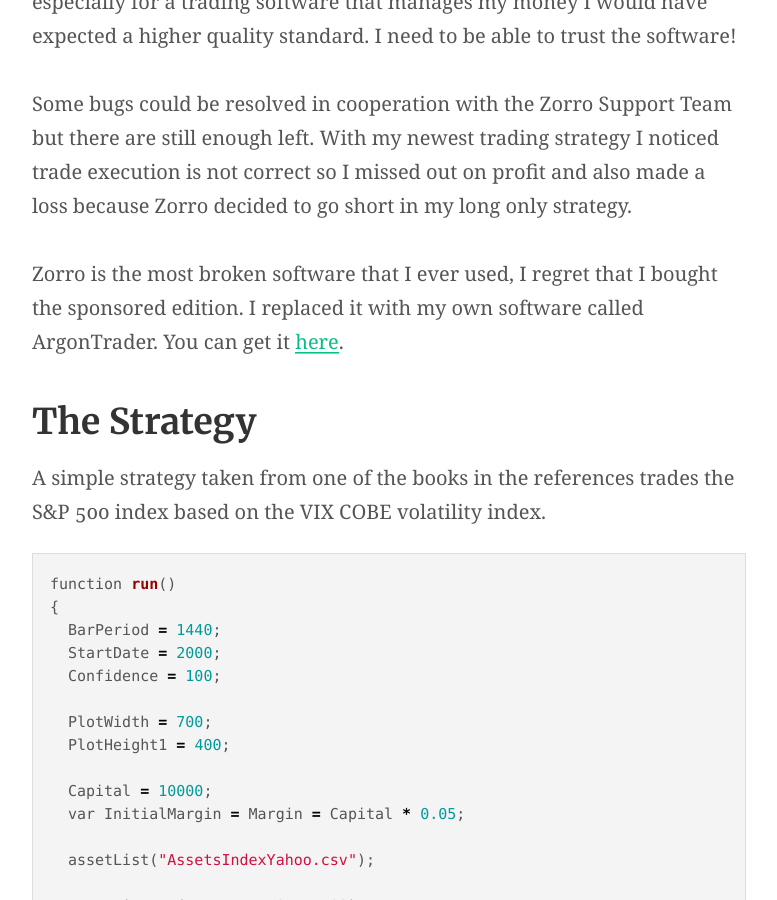
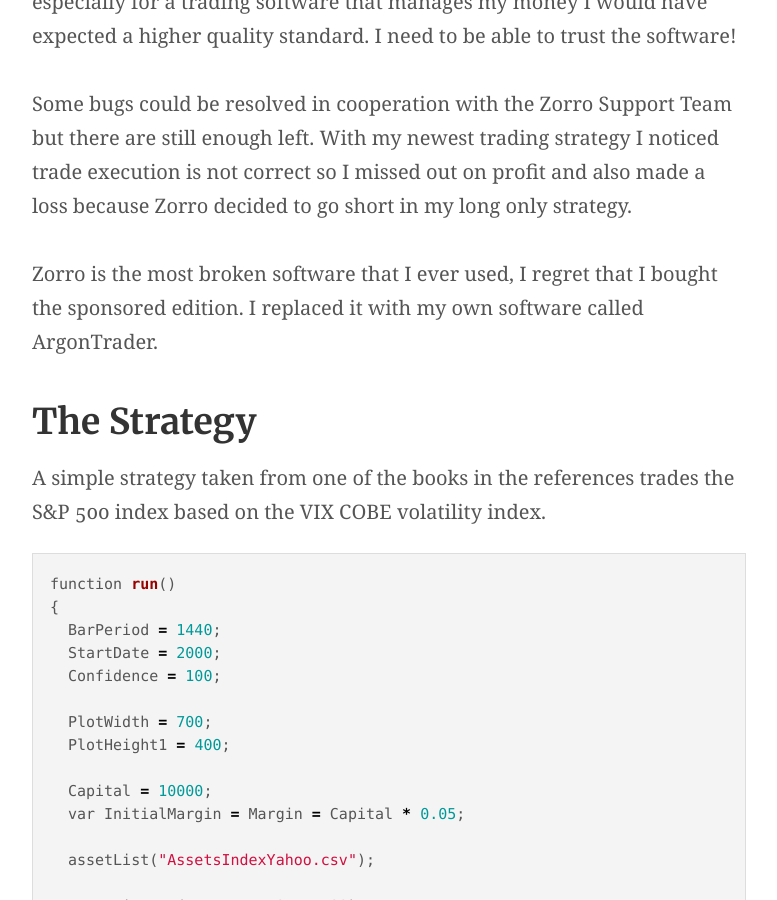
Before and after one commit to trenki2/trenki2.github.io, a Jekyll site: the page built from _posts/2017-06-04-trading-with-zorro.md, in a window 1280 px wide and 900 px high, scrolled down 1743 px. Shown: the whole window, without its empty margins (251-1028 px from the left). Built offline with Jekyll 4.4.1, drawn with Linux system fonts in a browser that asks for light colours; part of the change alters nothing that is shown.

Commit message:
Removed link

```diff
--- a/_posts/2017-06-04-trading-with-zorro.md
+++ b/_posts/2017-06-04-trading-with-zorro.md
@@ -2,7 +2,7 @@
 layout: post
 title:  "Trading with Zorro"
 date:   2017-06-04 15:11:00 +0200
-last_modified_at: 2017-07-06 16:27:00 +0200
+last_modified_at: 2019-03-01 17:02:00 +0200
 feature_image: "https://unsplash.it/1300/400?image=744"
 category: Trading
 tags: [stock, trading, trading automation, zorro]
@@ -59,7 +59,6 @@ Zorro decided to go short in my long only strategy.
 
 Zorro is the most broken software that I ever used, I regret that I bought the
 sponsored edition. I replaced it with my own software called ArgonTrader.
-You can get it [here](https://www.fiverr.com/trenki2/provide-an-algorithmic-stock-trading-framework-and-strategies).
 
 ## The Strategy
 
```
